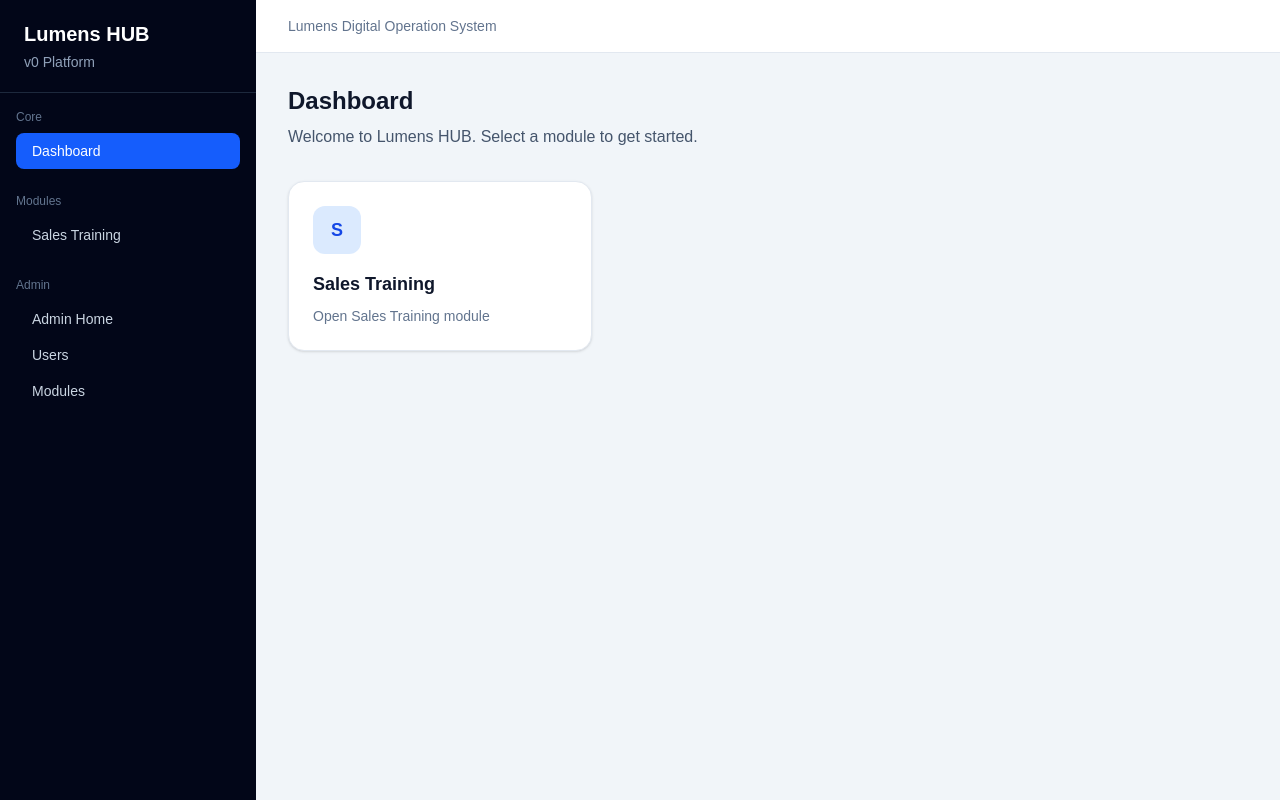
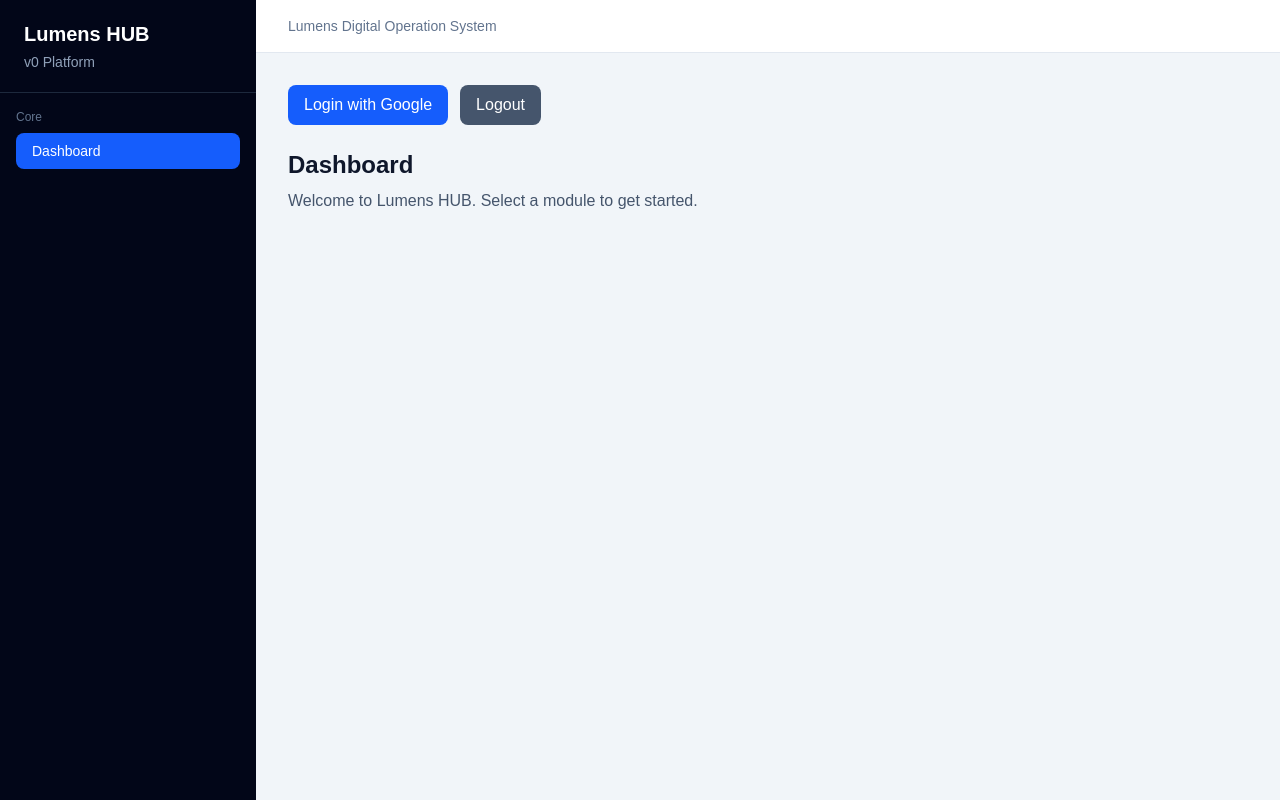
Before and after one commit to isaaceating/lumens-hub, a Next.js app: page /dashboard in a window 1280 px wide. Built offline with nearby package versions, Linux system fonts and the light colour scheme.

Commit message:
feat: add Firebase Google login

```diff
--- a/package.json
+++ b/package.json
@@ -9,6 +9,7 @@
     "lint": "eslint"
   },
   "dependencies": {
+    "firebase": "^12.12.1",
     "next": "16.2.4",
     "react": "19.2.4",
     "react-dom": "19.2.4"
--- a/src/app/components/Sidebar.tsx
+++ b/src/app/components/Sidebar.tsx
@@ -3,14 +3,19 @@
 import Link from "next/link";
 import { usePathname } from "next/navigation";
 import { modules } from "../config/modules";
+import { mockUser } from "../config/mockUser";
 
 export default function Sidebar() {
   const pathname = usePathname();
 
+  const visibleModules = modules.filter((module) =>
+    mockUser.enabledModules.includes(module.id)
+  );
+
   const grouped = {
-    core: modules.filter((m) => m.type === "core"),
-    feature: modules.filter((m) => m.type === "feature"),
-    admin: modules.filter((m) => m.type === "admin"),
+    core: visibleModules.filter((m) => m.type === "core"),
+    feature: visibleModules.filter((m) => m.type === "feature"),
+    admin: visibleModules.filter((m) => m.type === "admin"),
   };
 
   const renderItem = (item: any) => {
@@ -40,20 +45,26 @@ export default function Sidebar() {
 
       <nav className="p-4">
         <div className="space-y-6">
+          {grouped.core.length > 0 && (
             <div>
               <div className="mb-2 text-xs text-slate-500">Core</div>
               {grouped.core.map(renderItem)}
             </div>
+          )}
 
+          {grouped.feature.length > 0 && (
             <div>
               <div className="mb-2 text-xs text-slate-500">Modules</div>
               {grouped.feature.map(renderItem)}
             </div>
+          )}
 
+          {grouped.admin.length > 0 && (
             <div>
               <div className="mb-2 text-xs text-slate-500">Admin</div>
               {grouped.admin.map(renderItem)}
             </div>
+          )}
         </div>
       </nav>
     </aside>
--- /dev/null
+++ b/src/app/config/mockUser.ts
@@ -0,0 +1,5 @@
+export const mockUser = {
+  name: "Isaac",
+  role: "user",
+  enabledModules: ["dashboard"],
+};
--- a/src/app/dashboard/page.tsx
+++ b/src/app/dashboard/page.tsx
@@ -1,11 +1,34 @@
+"use client";
+
 import Link from "next/link";
 import { modules } from "../config/modules";
+import { mockUser } from "../config/mockUser";
+import { signInWithGoogle, logout } from "@/lib/auth";
 
 export default function DashboardPage() {
-  const visibleModules = modules.filter((module) => module.showOnDashboard);
+  const visibleModules = modules.filter(
+    (module) =>
+      module.showOnDashboard && mockUser.enabledModules.includes(module.id)
+  );
 
   return (
     <div>
+      <div className="mb-6 flex gap-3">
+        <button
+          onClick={signInWithGoogle}
+          className="rounded-lg bg-blue-600 px-4 py-2 text-white hover:bg-blue-700"
+        >
+          Login with Google
+        </button>
+
+        <button
+          onClick={logout}
+          className="rounded-lg bg-slate-600 px-4 py-2 text-white hover:bg-slate-700"
+        >
+          Logout
+        </button>
+      </div>
+
       <div className="mb-8">
         <h1 className="text-2xl font-bold text-slate-900">Dashboard</h1>
         <p className="mt-2 text-slate-600">
--- /dev/null
+++ b/src/lib/auth.ts
@@ -0,0 +1,26 @@
+import {
+  getAuth,
+  GoogleAuthProvider,
+  signInWithPopup,
+  signOut,
+} from "firebase/auth";
+import app from "./firebase";
+
+const auth = getAuth(app);
+const provider = new GoogleAuthProvider();
+
+// 👉 Google 登入
+export const signInWithGoogle = async () => {
+  try {
+    const result = await signInWithPopup(auth, provider);
+    console.log("Login success:", result.user);
+    return result.user;
+  } catch (error) {
+    console.error("Login error:", error);
+  }
+};
+
+// 👉 登出
+export const logout = async () => {
+  await signOut(auth);
+};
--- /dev/null
+++ b/src/lib/firebase.ts
@@ -0,0 +1,19 @@
+// Import the functions you need from the SDKs you need
+import { initializeApp } from "firebase/app";
+// TODO: Add SDKs for Firebase products that you want to use
+// https://firebase.google.com/docs/web/setup#available-libraries
+
+// Your web app's Firebase configuration
+const firebaseConfig = {
+  apiKey: "AIzaSyBHFwGuA_S1w2KavvMZkD9rls4LCWc9tMg",
+  authDomain: "lumens-hub.firebaseapp.com",
+  projectId: "lumens-hub",
+  storageBucket: "lumens-hub.firebasestorage.app",
+  messagingSenderId: "67758380566",
+  appId: "1:67758380566:web:de27b6490021cc72fc4737"
+};
+
+// Initialize Firebase
+const app = initializeApp(firebaseConfig);
+
+export default app;
```
Also changed, not shown: 1 other file (tests, documents, lock files or other folders). Lines whose indentation alone changed are shown as unchanged.
